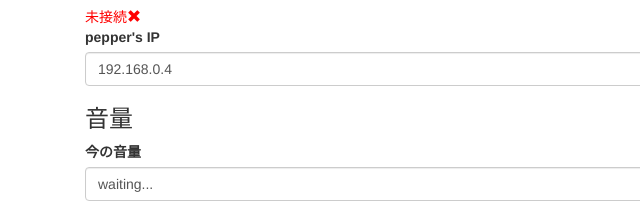
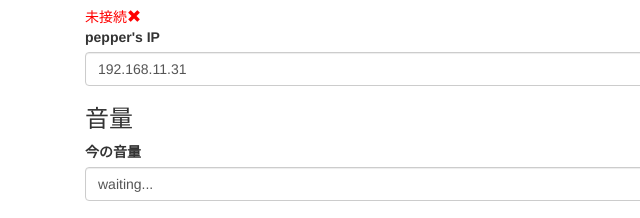
Before and after one commit to ikeay/ikeay.github.io, a plain HTML site: page limechan/index.html in a window 1280 px wide. Shown: the part 368-586 px from the top of the page, 0-640 px from the left. Drawn offline with nearby package versions, Linux system fonts and the light colour scheme.

Commit message:
IPアドレス設定

```diff
--- a/limechan/index.html
+++ b/limechan/index.html
@@ -84,7 +84,7 @@
 	</div>
 	<div class = "row">
 		<div class="col-xs-12"><label>pepper's IP</label></div>
-		<div class="col-xs-9"><input type="text" class="form-control" id="pepperIP" value="192.168.0.4" /></div>
+		<div class="col-xs-9"><input type="text" class="form-control" id="pepperIP" value="192.168.11.31" /></div>
 		<div class="col-xs-2"><button onclick="connect()" class="btn btn-primary">接続</button></div>
 	</div>
 
```
